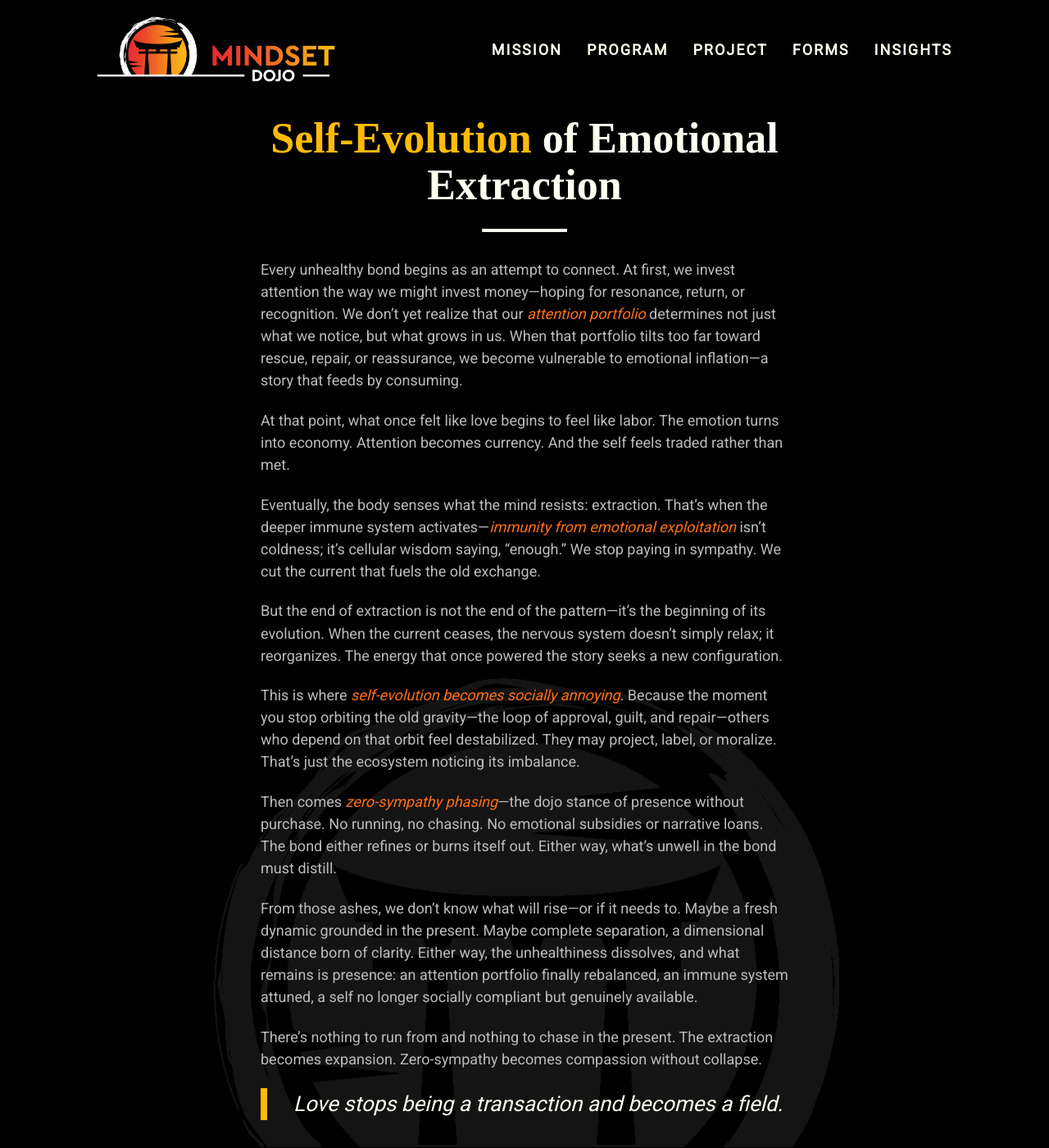
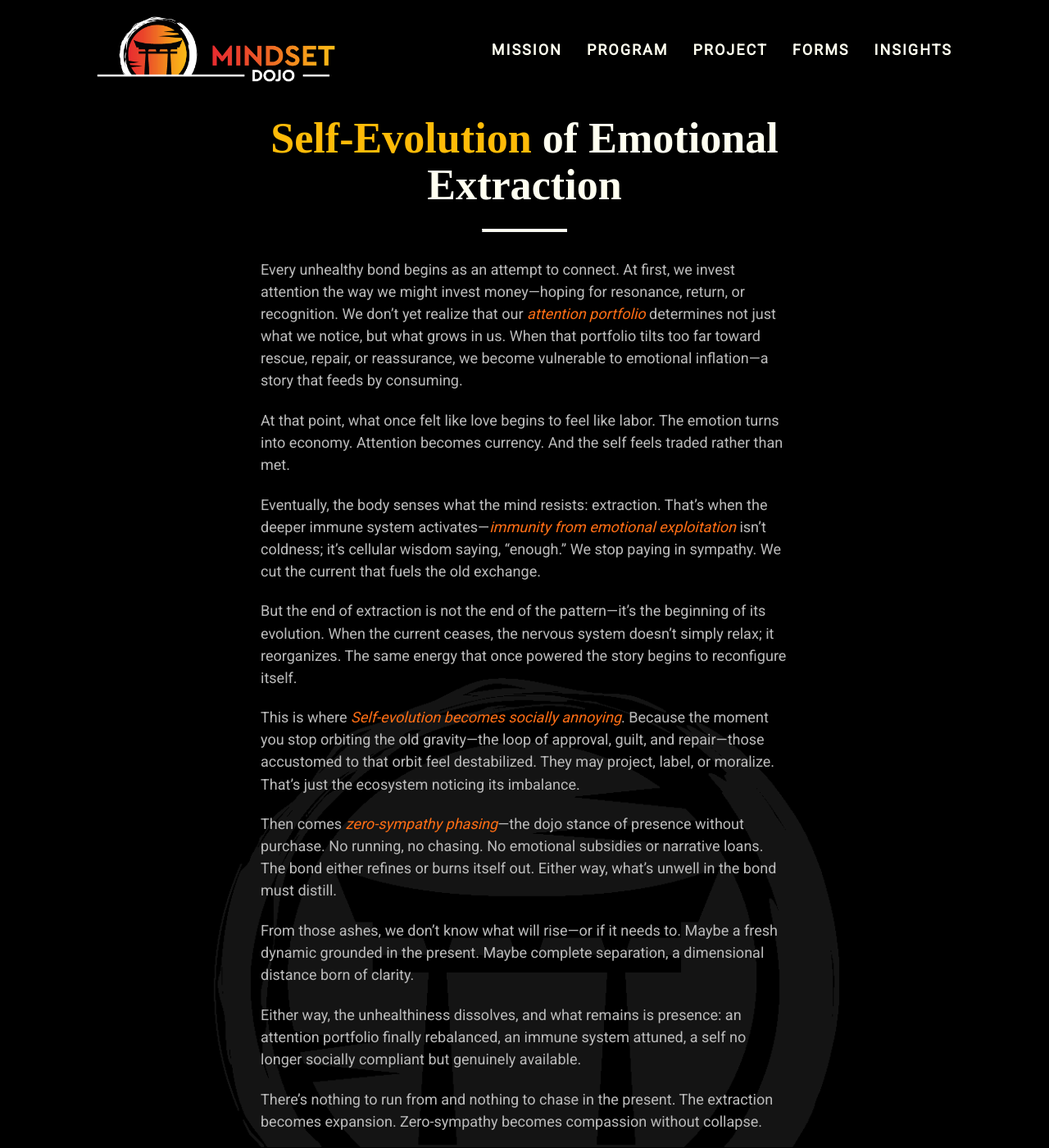
Before and after one commit to mindset-dojo/mindset-dojo.github.io, a Jekyll site: the page built from _insights/2025-10-27-self-evolution-of-emotional-extraction.md, in a window 1280 px wide and 1400 px high. Shown: the whole window at 82% size. Built offline with Jekyll 4.4.1, drawn with Linux system fonts in a browser that asks for light colours; some web fonts are replaced.

Commit message:
feat: Self-evolution of emotional extraction article

```diff
--- a/_insights/2025-10-27-self-evolution-of-emotional-extraction.md
+++ b/_insights/2025-10-27-self-evolution-of-emotional-extraction.md
@@ -31,13 +31,15 @@
 
 Eventually, the body senses what the mind resists: extraction. That’s when the deeper immune system activates—[immunity from emotional exploitation](../immunity-from-emotional-exploitation/) isn’t coldness; it’s cellular wisdom saying, “enough.” We stop paying in sympathy. We cut the current that fuels the old exchange.
 
-But the end of extraction is not the end of the pattern—it’s the beginning of its evolution. When the current ceases, the nervous system doesn’t simply relax; it reorganizes. The energy that once powered the story seeks a new configuration.
+But the end of extraction is not the end of the pattern—it’s the beginning of its evolution. When the current ceases, the nervous system doesn’t simply relax; it reorganizes. The same energy that once powered the story begins to reconfigure itself.
 
-This is where [self-evolution becomes socially annoying](../self-evolution-is-socially-annoying/). Because the moment you stop orbiting the old gravity—the loop of approval, guilt, and repair—others who depend on that orbit feel destabilized. They may project, label, or moralize. That’s just the ecosystem noticing its imbalance.
+This is where [Self-evolution becomes socially annoying](../self-evolution-is-socially-annoying/). Because the moment you stop orbiting the old gravity—the loop of approval, guilt, and repair—those accustomed to that orbit feel destabilized. They may project, label, or moralize. That’s just the ecosystem noticing its imbalance.
 
 Then comes [zero-sympathy phasing](../zero-sympathy-phasing/)—the dojo stance of presence without purchase. No running, no chasing. No emotional subsidies or narrative loans. The bond either refines or burns itself out. Either way, what’s unwell in the bond must distill.
 
-From those ashes, we don’t know what will rise—or if it needs to. Maybe a fresh dynamic grounded in the present. Maybe complete separation, a dimensional distance born of clarity. Either way, the unhealthiness dissolves, and what remains is presence: an attention portfolio finally rebalanced, an immune system attuned, a self no longer socially compliant but genuinely available.
+From those ashes, we don’t know what will rise—or if it needs to. Maybe a fresh dynamic grounded in the present. Maybe complete separation, a dimensional distance born of clarity.
+
+Either way, the unhealthiness dissolves, and what remains is presence: an attention portfolio finally rebalanced, an immune system attuned, a self no longer socially compliant but genuinely available.
 
 There’s nothing to run from and nothing to chase in the present. The extraction becomes expansion. Zero-sympathy becomes compassion without collapse.
 
```
